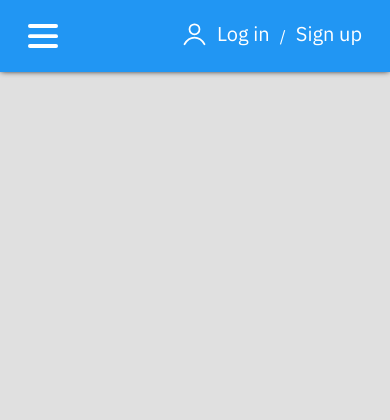
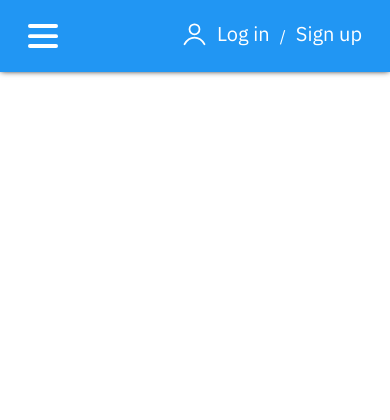
Before and after one commit to MatinNezami/FoodShop, a PHP site: page /account/ in a window 390 px wide. Shown: the top 420 px of the page. Run offline with PHP 8.4, Linux system fonts and the light colour scheme.

Commit message:
responsive informations box

```diff
--- a/account/responsive.css
+++ b/account/responsive.css
@@ -5,6 +5,10 @@
 }
 
 @media screen and (max-width: 500px) {
+    body {
+        background-color: #FFF;
+    }
+
     main {
         padding: 0;
         position: absolute;
@@ -23,4 +27,8 @@
         z-index: 1;
         position: relative;
     }
+
+    #informations-box img {
+        margin-top: 20px;
+    }
 }
```
